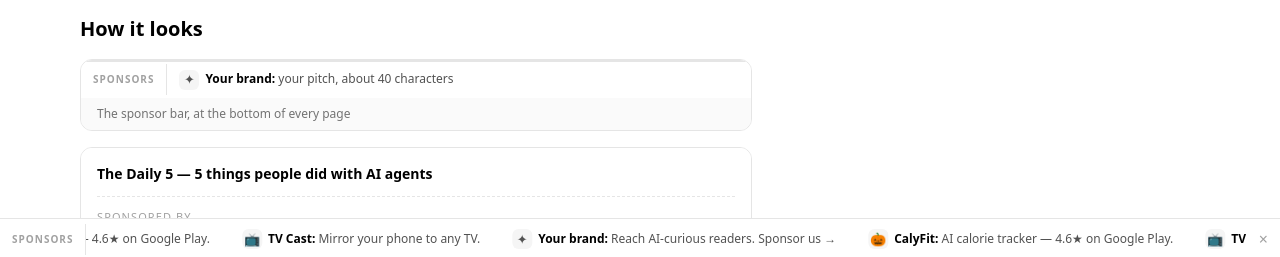
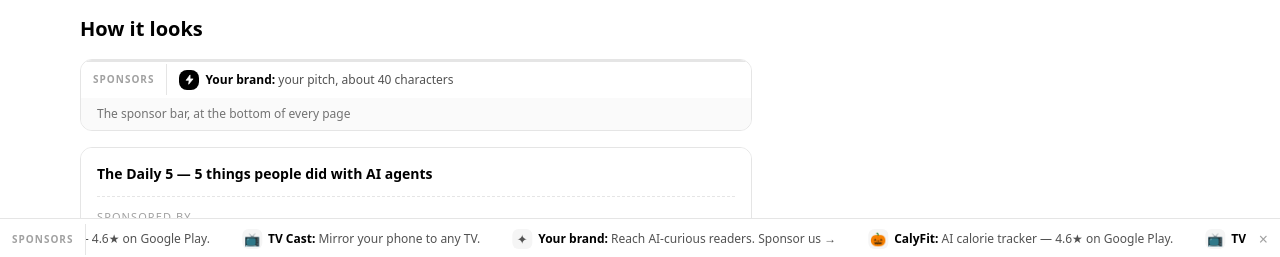
Before and after one commit to Stropurbo/bank-statement-frontend, a React (Vite) app: page /advertise in a window 1280 px wide. Shown: the part 541-798 px from the top of the page. Built offline with nearby package versions, Linux system fonts and the light colour scheme.

Commit message:
Advertise mockups: use real SheetlyPro logo

```diff
--- /dev/null
+++ b/src/components/Logo.jsx
@@ -0,0 +1,24 @@
+export default function Logo({ size = 32 }) {
+  return (
+    <span
+      className="inline-flex items-center justify-center rounded-lg bg-black dark:bg-white shrink-0"
+      style={{ width: size, height: size }}
+    >
+      <svg
+        width={size * 0.56}
+        height={size * 0.56}
+        viewBox="0 0 24 24"
+        fill="none"
+      >
+        <path
+          d="M13 2L4.5 13.5H11L10 22L19.5 10.5H13L13 2Z"
+          fill="white"
+          stroke="white"
+          strokeWidth="1.5"
+          strokeLinejoin="round"
+          className="dark:fill-black dark:stroke-black"
+        />
+      </svg>
+    </span>
+  );
+}
--- a/src/pages/Advertise.jsx
+++ b/src/pages/Advertise.jsx
@@ -1,5 +1,6 @@
 import { useState } from "react";
 import usecases from "../data/usecases.json";
+import Logo from "../components/Logo";
 
 const SPONSOR_BAR_URL = "https://bookloverreview.gumroad.com/l/xmshou";
 const BANNER_URL = "https://bookloverreview.gumroad.com/l/uulffc";
@@ -14,14 +15,14 @@ function BarMockup() {
           </span>
           <div className="flex-1 overflow-hidden">
             <div className="flex gap-6 whitespace-nowrap py-2 px-3">
-              <span className="text-xs text-neutral-600 dark:text-neutral-400">
-                <span className="inline-flex items-center justify-center w-5 h-5 rounded-md bg-neutral-100 dark:bg-neutral-800 text-[13px] mr-1.5 align-middle">
-                  ✦
-                </span>
+              <span className="text-xs text-neutral-600 dark:text-neutral-400 inline-flex items-center gap-1.5">
+                <Logo size={20} />
+                <span>
                   <span className="font-semibold text-black dark:text-white">
                     Your brand:
                   </span>{" "}
                   your pitch, about 40 characters
+                </span>
               </span>
             </div>
           </div>
@@ -45,11 +46,14 @@ function EmailMockup() {
           <p className="text-[11px] uppercase tracking-widest text-neutral-400 mb-1">
             Sponsored by
           </p>
-          <p className="text-sm text-neutral-700 dark:text-neutral-300">
+          <p className="text-sm text-neutral-700 dark:text-neutral-300 inline-flex items-center gap-1.5">
+            <Logo size={20} />
+            <span>
               <span className="font-semibold text-black dark:text-white">
                 Your brand:
               </span>{" "}
               your pitch, about 40 characters →
+            </span>
           </p>
         </div>
         <p className="text-xs text-neutral-400">
```
Lines whose indentation alone changed are shown as unchanged.
